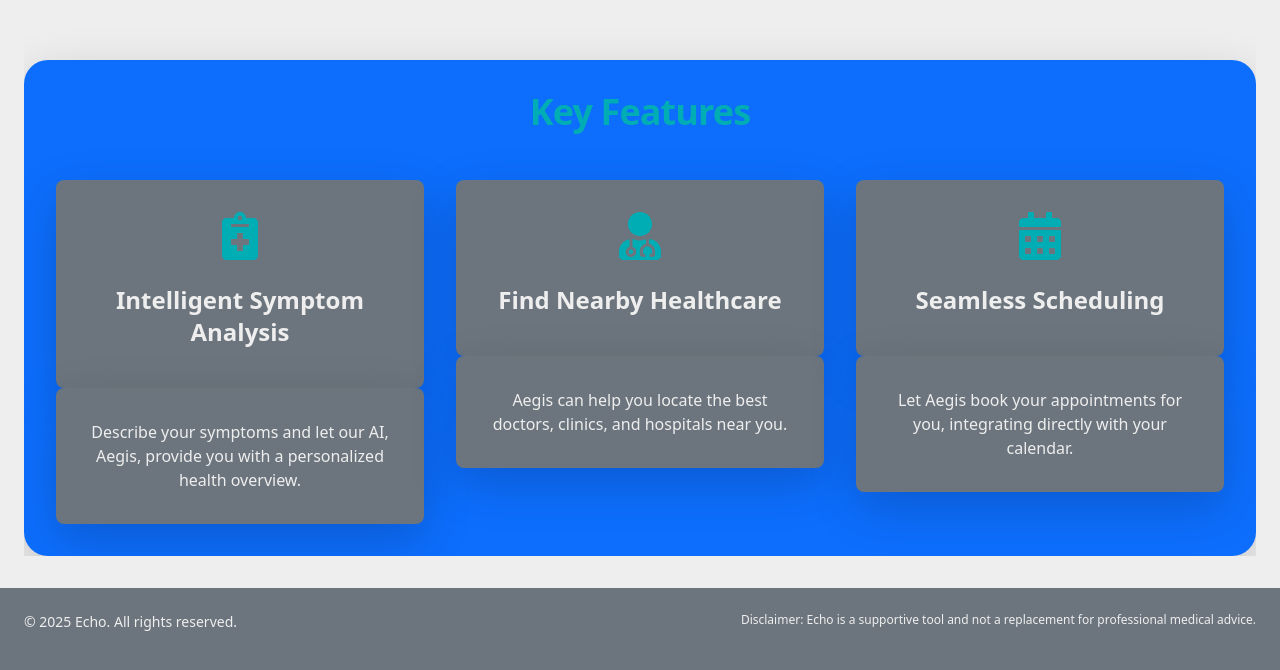
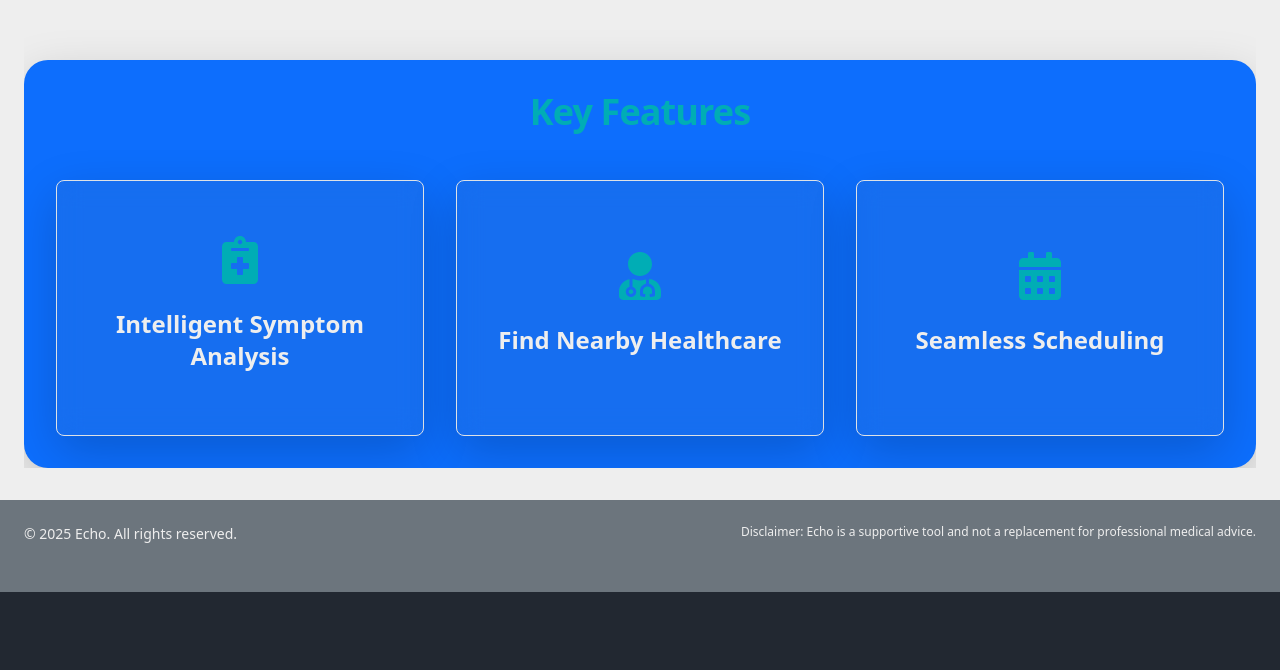
Before and after one commit to Ghosts6/ECHO, a React (Create React App) app in the folder frontend/: page / in a window 1280 px wide. Shown: the part 992-1662 px from the top of the page. After the commit the page ends 1584 px from the top, so only its background shows below. Built offline with nearby package versions, Linux system fonts and the light colour scheme; no server answers; the HTML template or start-up script is replaced by a standard one.

Commit message:
home page h hero

```diff
--- a/frontend/src/index.css
+++ b/frontend/src/index.css
@@ -1,4 +1,3 @@
-/* === AegisPage Styles (moved from inline) === */
 .font-poppins {
   font-family: 'Poppins', sans-serif;
 }
@@ -164,7 +163,7 @@
 /* The typing effect */
 @keyframes typing {
   from { width: 0 }
-  to { width: 50% }
+  to { width: 33rem; }
 }
 
 /* The typewriter cursor effect */
@@ -292,3 +291,30 @@
   0%, 100% { opacity: 0; }
   50% { opacity: 1; }
 }
+
+.flip-card {
+  perspective: 1000px;
+}
+
+.flip-card-inner {
+  transition: transform 0.6s;
+  transform-style: preserve-3d;
+  position: relative;
+}
+
+.flip-card:hover .flip-card-inner {
+  transform: rotateY(180deg);
+}
+
+.flip-card-front,
+.flip-card-back {
+  position: absolute;
+  width: 100%;
+  height: 100%;
+  -webkit-backface-visibility: hidden;
+  backface-visibility: hidden;
+}
+
+.flip-card-back {
+  transform: rotateY(180deg);
+}
--- a/frontend/src/pages/HomePage.jsx
+++ b/frontend/src/pages/HomePage.jsx
@@ -94,12 +94,11 @@ const HomePage = () => {
             {features.map((feature, idx) => (
               <div
                 key={idx}
-                className="flip-card w-full group"
-                style={{ perspective: '1000px' }}
+                className="flip-card w-full h-64 group"
               >
-                <div className="flip-card-inner group-hover:shadow-[0_0_40px_10px_rgba(0,220,255,0.15)] transition-shadow duration-300">
+                <div className="flip-card-inner w-full h-full">
                   {/* Front Side */}
-                  <div className="flip-card-front bg-secondary bg-opacity-80 backdrop-blur-md p-8 rounded-lg shadow-lg flex flex-col justify-center items-center h-full font-sans relative overflow-hidden">
+                  <div className="flip-card-front bg-secondary bg-opacity-10 backdrop-blur-md p-8 rounded-lg shadow-lg flex flex-col justify-center items-center h-full font-sans relative overflow-hidden border border-solid border-accent/20">
                     {/* Light effect on hover */}
                     <div className="pointer-events-none absolute inset-0 opacity-0 group-hover:opacity-100 transition-opacity duration-300">
                       <div className="absolute -top-1/4 left-1/2 w-2/3 h-1/2 bg-gradient-to-br from-cyan-200/40 to-transparent rounded-full blur-2xl -translate-x-1/2" />
@@ -110,7 +109,7 @@ const HomePage = () => {
                     </h3>
                   </div>
                   {/* Back Side */}
-                  <div className="flip-card-back bg-secondary bg-opacity-80 backdrop-blur-md p-8 rounded-lg shadow-lg flex flex-col justify-center items-center h-full font-sans relative overflow-hidden">
+                  <div className="flip-card-back bg-secondary bg-opacity-10 backdrop-blur-md p-8 rounded-lg shadow-lg flex flex-col justify-center items-center h-full font-sans relative overflow-hidden border border-solid border-accent/20">
                     {/* Light effect on hover */}
                     <div className="pointer-events-none absolute inset-0 opacity-0 group-hover:opacity-100 transition-opacity duration-300">
                       <div className="absolute -top-1/4 left-1/2 w-2/3 h-1/2 bg-gradient-to-br from-cyan-200/40 to-transparent rounded-full blur-2xl -translate-x-1/2" />
```
